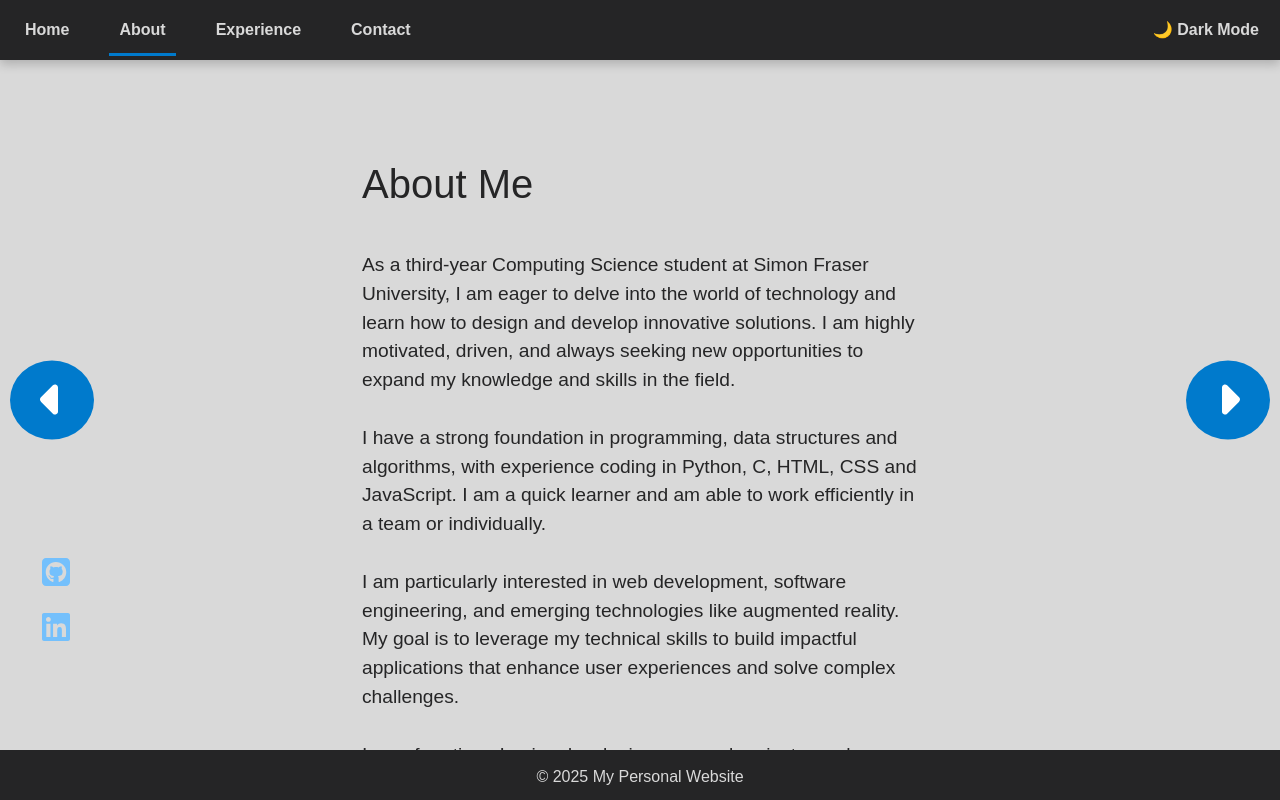
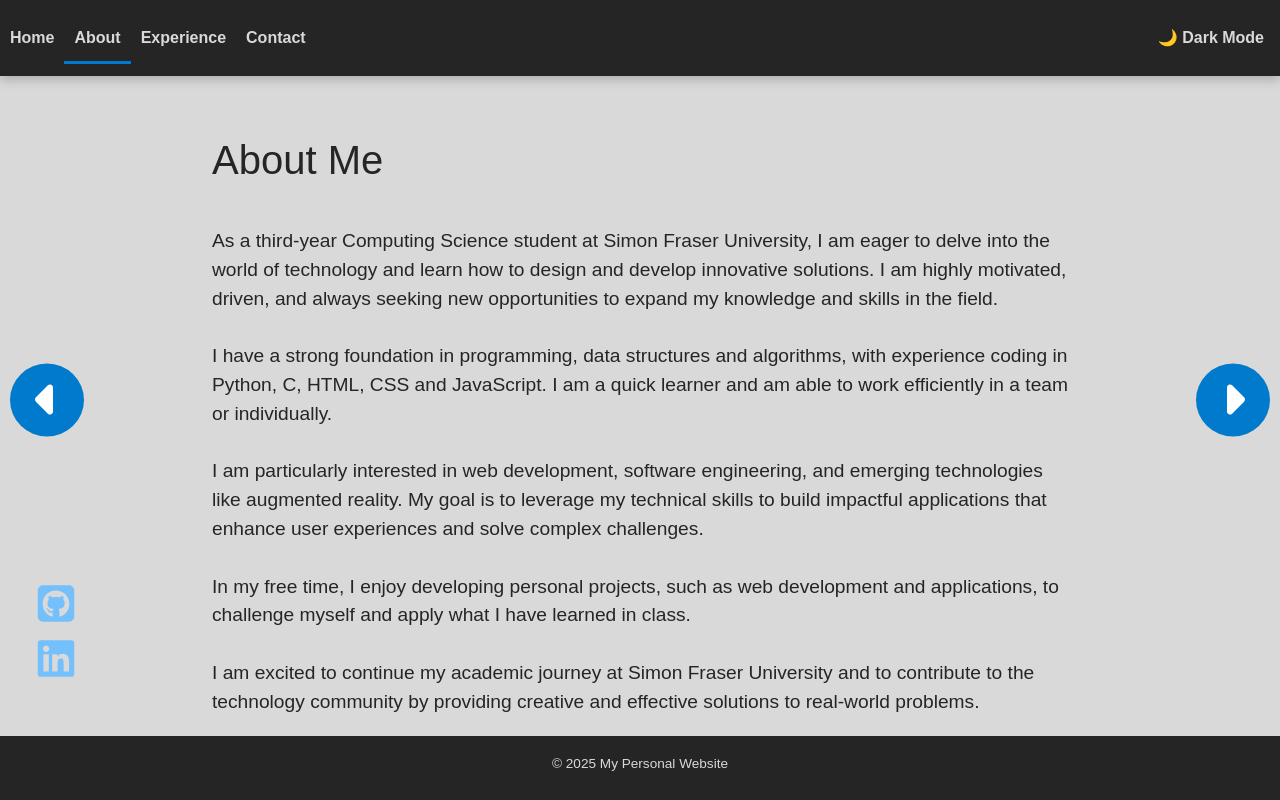
Before and after one commit to Cliftan/Clifton, a React (Vite) app: page / in a window 1280 px wide. Both pictures are taken after a click on the button "About". Shown: the top 800 px of the page. Built offline with nearby package versions, Linux system fonts and the light colour scheme.

Commit message:
media queries

```diff
--- a/src/App.css
+++ b/src/App.css
@@ -513,11 +513,7 @@ body.light-mode .navigation-buttons button:hover {
 
   /* Side-items */
   .side-items {
-    bottom: 5em;
-  }
-
-  .side-items button {
-    transform: scale(1.2);
+    display: none;
   }
 
   /* Footer */
@@ -615,7 +611,7 @@ body.light-mode .navigation-buttons button:hover {
 
   /* Side-items */
   .side-items {
-    bottom: 2em;
+    display: none;
   }
 }
 
@@ -658,7 +654,7 @@ body.light-mode .navigation-buttons button:hover {
 
   /* About Section */
   .about {
-    padding: 0 30px 75px;
+    padding: 0 100px 75px;
   }
 
   /* Experience Section */
@@ -699,3 +695,81 @@ body.light-mode .navigation-buttons button:hover {
     padding: 12px 25px;
   }
 }
+
+@media (max-width: 1440px){
+
+  nav ul li {
+    margin: 8px 0;
+  }
+
+  .dark-mode-toggle {
+    margin-right: 10px;
+  }
+
+  /* Footer */
+  footer {
+    font-size: 0.85rem;
+    height: auto;
+    padding: 10px;
+  }
+
+  footer p {
+    padding-top: 8px;
+  }
+
+  /* Home Section */
+  .home{
+    padding: 100px 200px 75px 200px;
+  }
+
+  .home-text {
+    text-align: center;
+    padding: 10px;
+  }
+
+  .container {
+    margin-top: 60px;
+  }
+
+  /* About Section */
+  .about {
+    padding: 0 200px 75px 200px;
+  }
+
+  /* Experience Section */
+  .Experience {
+    padding: 0 200px 75px 200px;
+  }
+
+  /* Contact Section */
+  .contact {
+    padding: 0 200px 75px 200px;
+  }
+
+  /* Cards */
+  .card-img-top {
+    max-height: 180px;
+  }
+
+  .card-body {
+    font-size: 0.95rem;
+  }
+
+  /* Side-items */
+  .side-items {
+    bottom: 6em;
+  }
+
+  .side-items button {
+    transform: scale(1.3);
+  }
+
+  /* Navigation Buttons */
+  .navigation-buttons {
+    gap: 15px;
+  }
+
+  .navigation-buttons button {
+    padding: 12px 25px;
+  }
+}
```
